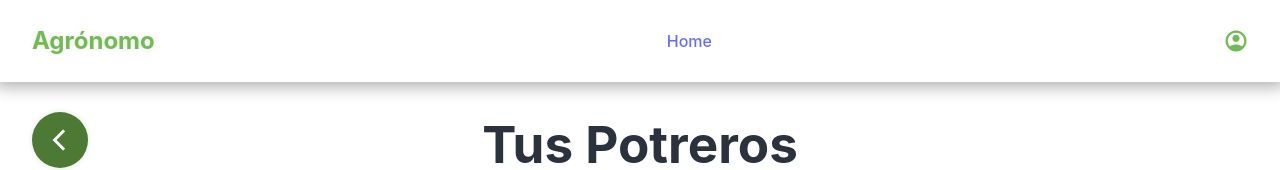
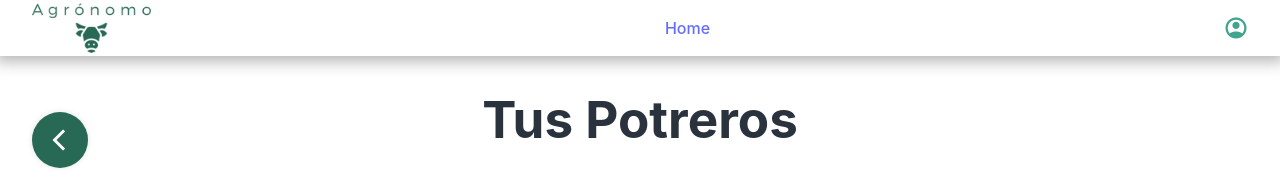
Before and after one commit to IETI-RRRAM/agronomo-frontend, a React (Vite) app: page /lands/1 in a window 1280 px wide. Shown: the top 170 px of the page. Built offline with nearby package versions, Linux system fonts and the light colour scheme; no server answers.

Commit message:
colors update

```diff
--- a/index.html
+++ b/index.html
@@ -2,7 +2,7 @@
 <html lang="en">
   <head>
     <meta charset="UTF-8" />
-    <link rel="icon" type="image/svg+xml" href="/vite.svg" />
+    <link rel="icon" type="image/png" href="/favicon.ico">
     <meta name="viewport" content="width=device-width, initial-scale=1.0" />
     <title>Agrónomo</title>
   </head>
--- a/src/components/header/Header.tsx
+++ b/src/components/header/Header.tsx
@@ -19,7 +19,7 @@ const Header = () => {
 
     return (
         <header id={'header'} className='header-container'>
-            <h2>Agrónomo</h2>
+            <img src="/src/assets/logo.png" alt="logo" height={50} />
             <nav>
                 <ul className='link-list'>
                     <li>
--- a/src/components/loading/Loading.tsx
+++ b/src/components/loading/Loading.tsx
@@ -4,8 +4,8 @@ const Loading = () => {
     return (
         <div className='loader'>
             <svg xmlns="http://www.w3.org/2000/svg" xmlnsXlink="http://www.w3.org/1999/xlink" style={{"margin": "auto", "background": "transparent", "display": "block"}} width="200px" height="200px" viewBox="0 0 100 100" preserveAspectRatio="xMidYMid">
-                <circle cx="50" cy="50" r="30" stroke="#4c7a34" strokeWidth="10" fill="none"></circle>
-                <circle cx="50" cy="50" r="30" stroke="#72bb53" strokeWidth="8" strokeLinecap="round" fill="none">
+                <circle cx="50" cy="50" r="30" stroke="#276955" strokeWidth="10" fill="none"></circle>
+                <circle cx="50" cy="50" r="30" stroke="#41A58D" strokeWidth="8" strokeLinecap="round" fill="none">
                 <animateTransform attributeName="transform" type="rotate" repeatCount="indefinite" dur="1s" values="0 50 50;180 50 50;720 50 50" keyTimes="0;0.5;1"></animateTransform>
                 <animate attributeName="stroke-dasharray" repeatCount="indefinite" dur="1s" values="18.84955592153876 169.64600329384882;94.2477796076938 94.24777960769377;18.84955592153876 169.64600329384882" keyTimes="0;0.5;1"></animate>
                 </circle>
--- a/src/index.css
+++ b/src/index.css
@@ -1,6 +1,6 @@
 :root {
-  --main-color: #72BB53;
-  --main-color-dark: #4C7A34;
+  --main-color: #41A58D;
+  --main-color-dark: #276955;
   --main-color-gray: #DEE4EB;
   --main-color-gray-dark: #aeb2b8;
   --main-color-text: #29323D;
```
Also changed, not shown: src/assets/logo.png (added), src/pages/AnimalDataPage.tsx (renamed from src/pages/AnimalDataPage.jsx), 1 other file (tests, documents, lock files or other folders).
